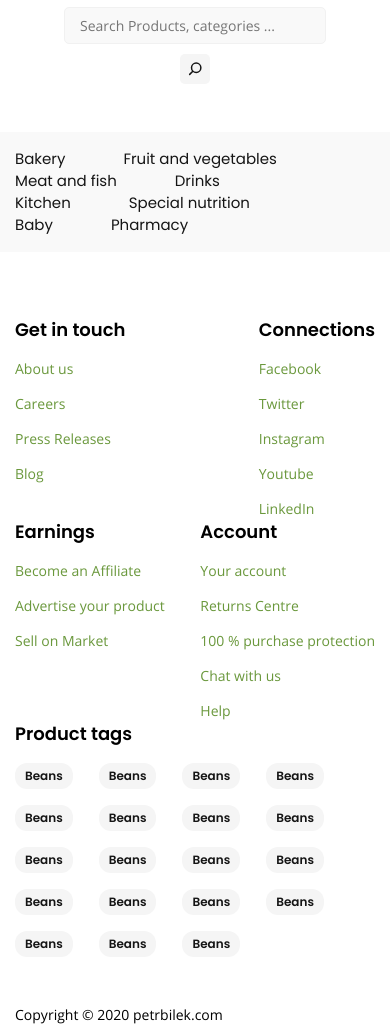
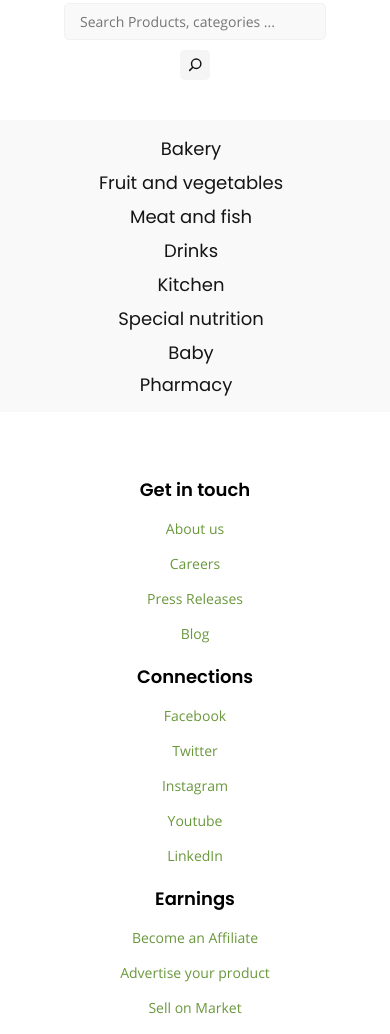
Before and after one commit to Doniyorbek-Coder/E-commerse, a plain HTML site: page index.html in a window 390 px wide. Shown: the part 220-1254 px from the top of the page. Drawn offline with Linux system fonts and the light colour scheme.

Commit message:
header and footer responsive WIP

```diff
--- a/css/styles.css
+++ b/css/styles.css
@@ -305,14 +305,6 @@ h5 {
 /* RESPONSIVENES */
 
 @media only screen and (max-width: 715px) {
-  .top-header {
-    flex-direction: row;
-    align-items: center;
-    text-align: center;
-  }
-  .main-header {
-    /* flex-direction: column; */
-  }
   .site-header__logo {
     margin: 0;
     align-self: flex-start;
@@ -331,18 +323,46 @@ h5 {
     display: flex;
     flex-direction: column;
   }
+  .sitenav-list {
+    justify-content: center;
+  }
+  .sitenav-item:not(:last-child) {
+    margin: 2px 10px;
+  }
+  .footer-item {
+    flex-basis: 50%;
+    text-align: center;
+  }
+  .footer-tags {
+    justify-content: center;
+  }
+  .footer-tags__link {
+    margin: 5px 10px;
+  }
 }
 
 @media only screen and (max-width: 576px) {
+  .top-header {
+    justify-content: center;
+  }
+  .top-header__list:first-child .top-header__item:not(:last-child) {
+    margin-right: 0;
+  }
+  .top-header__list {
+    justify-content: space-around;
+  }
+  .top-header__item {
+    margin-bottom: 10px;
+  }
   .input-group {
     background: #fff;
   }
   .input-group__container {
+    padding: 0;
     background: #fff;
     border: none;
     flex-direction: column;
   }
-
   .categories-select,
   .search-input {
     padding: 8px 15px;
@@ -362,4 +382,27 @@ h5 {
     background-color: var(--f5-bg);
     border-radius: 5px;
   }
+  .sitenav-list {
+    flex-direction: column;
+  }
+  .sitenav-item:not(:last-child) {
+    margin-right: 0;
+    margin-bottom: 10px;
+  }
+  .sitenav-link {
+    font-size: 18px;
+  }
+  .footer-list {
+    flex-direction: column;
+    text-align: center;
+  }
+  .footer-item {
+    margin-bottom: 20px;
+  }
+  .footer-tags {
+    justify-content: space-around;
+  }
+  .footer-tags__link {
+    margin-right: 0;
+  }
 }
--- a/index.html
+++ b/index.html
@@ -198,24 +198,24 @@
         </h3>
         <div class="footer-tags">
           <a class="footer-tags__link" href="#">Beans</a>
-          <a class="footer-tags__link" href="#">Beans</a>
-          <a class="footer-tags__link" href="#">Beans</a>
-          <a class="footer-tags__link" href="#">Beans</a>
-          <a class="footer-tags__link" href="#">Beans</a>
-          <a class="footer-tags__link" href="#">Beans</a>
-          <a class="footer-tags__link" href="#">Beans</a>
-          <a class="footer-tags__link" href="#">Beans</a>
-          <a class="footer-tags__link" href="#">Beans</a>
-          <a class="footer-tags__link" href="#">Beans</a>
-          <a class="footer-tags__link" href="#">Beans</a>
-          <a class="footer-tags__link" href="#">Beans</a>
-          <a class="footer-tags__link" href="#">Beans</a>
-          <a class="footer-tags__link" href="#">Beans</a>
-          <a class="footer-tags__link" href="#">Beans</a>
-          <a class="footer-tags__link" href="#">Beans</a>
-          <a class="footer-tags__link" href="#">Beans</a>
-          <a class="footer-tags__link" href="#">Beans</a>
-          <a class="footer-tags__link" href="#">Beans</a>
+          <a class="footer-tags__link" href="#">Carrots</a>
+          <a class="footer-tags__link" href="#">Apples</a>
+          <a class="footer-tags__link" href="#">Garlic</a>
+          <a class="footer-tags__link" href="#">Mushrooms</a>
+          <a class="footer-tags__link" href="#">Tomatoes</a>
+          <a class="footer-tags__link" href="#">Chilli peppers</a>
+          <a class="footer-tags__link" href="#">Broccoli</a>
+          <a class="footer-tags__link" href="#">Watermelons</a>
+          <a class="footer-tags__link" href="#">Oranges</a>
+          <a class="footer-tags__link" href="#">Bananas</a>
+          <a class="footer-tags__link" href="#">Grapes</a>
+          <a class="footer-tags__link" href="#">Cherries</a>
+          <a class="footer-tags__link" href="#">Meat</a>
+          <a class="footer-tags__link" href="#">Seo tag</a>
+          <a class="footer-tags__link" href="#">Fish</a>
+          <a class="footer-tags__link" href="#">Seo tag</a>
+          <a class="footer-tags__link" href="#">Fresh food</a>
+          <a class="footer-tags__link" href="#">Lemons</a>
         </div>
         <div class="copyright">Copyright © 2020 petrbilek.com</div>
       </div>
```
